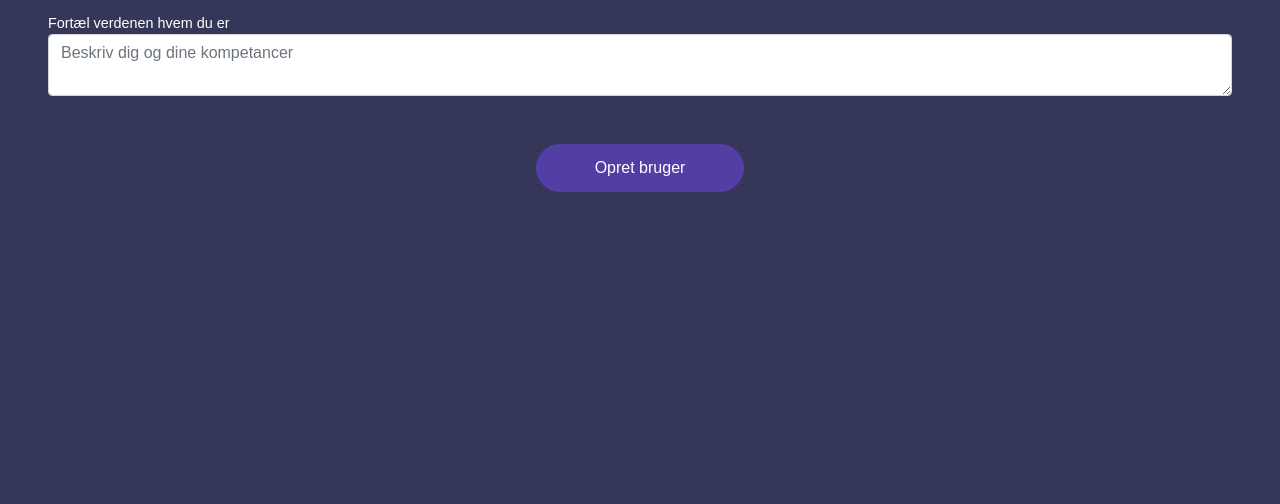
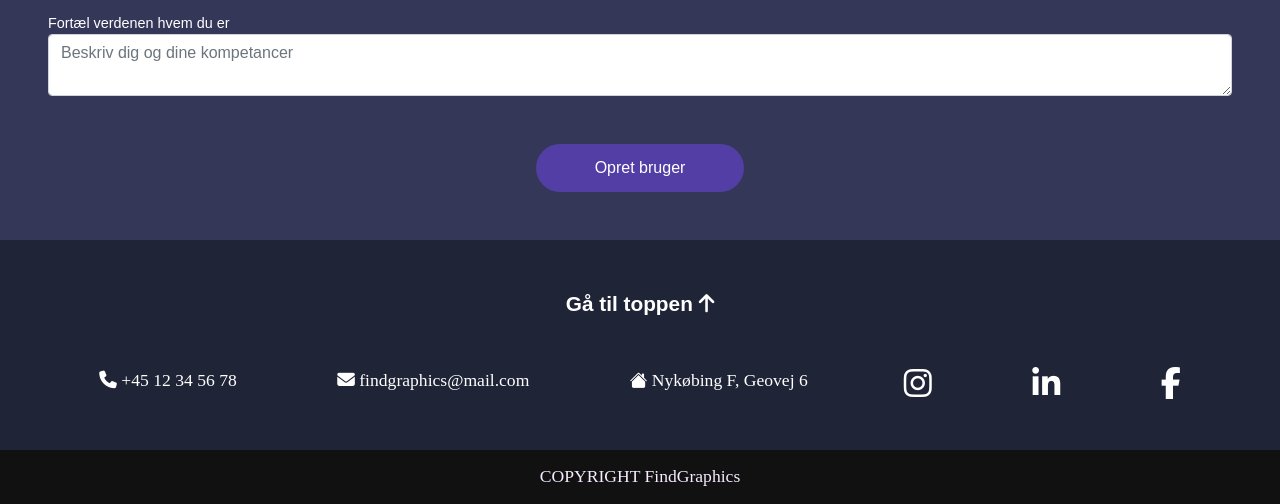
Before and after one commit to Arnsdorf/FindGraphicsChrSigurd, a PHP site: page /insert.php in a window 1280 px wide. Shown: the part 1504-2008 px from the top of the page. Before the commit the page ends 1696 px from the top, so only its background shows below. Run offline with PHP 8.4, Linux system fonts and the light colour scheme; style sheets or scripts are compiled from the project's sources; some libraries are stand-ins or nearby versions; some web fonts are replaced.

Commit message:
Footer tilføjet igen

```diff
--- a/index.html
+++ b/index.html
@@ -268,7 +268,7 @@
 
 <div class="container-fluid footer-small">
 	<div class="row">
-		<h1 class="text-center footer-text m-3">
+		<h1 class="text-center footer-text mt-3 mb-3">
 			COPYRIGHT FindGraphics
 		</h1>
 	</div>
--- a/insert.php
+++ b/insert.php
@@ -91,15 +91,15 @@ if(!empty($_POST["data"])){
             <div class="menu-btn_burger toggle"></div>
         </div>
         <div class="nav-items d-none d-md-block">
-            <a class="p-2 text-decoration-none text-white" href="#">NYHEDER</a>
+            <a class="p-2 text-decoration-none text-white" href="nyheder.html">NYHEDER</a>
             <a class="p-2 text-decoration-none text-white" href="insert.php">OPRET PROFIL</a>
         </div>
     </div>
 
     <div class="col-12 d-md-none">
         <div class="row text-center mx-auto nav nav-items">
-            <a class="col-12 p-5 text-white text-decoration-none" href="#" class="">NYHEDER</a>
-            <a class="col-12 pb-5 text-white text-decoration-none" href="#" class="">OPRET PROFIL</a>
+            <a class="col-12 p-5 text-white text-decoration-none" href="nyheder.html" class="">NYHEDER</a>
+            <a class="col-12 pb-5 text-white text-decoration-none" href="insert.php" class="">OPRET PROFIL</a>
         </div>
     </div>
 </header>
@@ -214,7 +214,49 @@ if(!empty($_POST["data"])){
 
 </form>
 
+<!----------Start på footer------------>
+<div class="footer container-fluid d-none d-md-block box-shadow justify-content-evenly">
+    <div class="row">
+        <div class="col-12 pt-5 text-center">
+            <a class="text-white text-decoration-none forside_underoverskrift" href="#top">Gå til toppen <i class="fas fa-arrow-up"></i></a>
+        </div>
+        <div class="d-flex justify-content-center">
+            <div class="mt-5 mb-5 align-items-center">
+                <a class="mx-xl-5 mx-md-2 text-decoration-none footer-text text-white" href="tel:+4512345678"><i class="fas fa-phone"></i> +45 12 34 56 78</a>
+                <a class="mx-xl-5 mx-md-2 text-decoration-none footer-text text-white" href="mailto:findgraphics@mail.com"><i class="fas fa-envelope"></i> findgraphics@mail.com</a>
+                <a class="mx-xl-5 mx-md-2 text-decoration-none footer-text text-white" href="#"><i class="bi bi-house-fill"></i> Nykøbing F, Geovej 6</a>
+            </div>
+            <div class="mt-5 mb-5 align-items-center">
+                <a class="mx-xl-5 mx-md-2 text-white text-decoration-none footer-text fa fa-brands fa-instagram fa-2x" href="https://www.instagram.com" target="_blank"></a>
+                <a class="mx-xl-5 mx-md-2 text-white text-decoration-none footer-text fa fa-brands fa-linkedin fa-2x" href="https://www.linkedin.com" target="_blank"></a>
+                <a class="mx-xl-5 mx-md-2 text-white text-decoration-none footer-text fa fa-brands fa-facebook fa-2x" href="https://www.facebook.com" target="_blank"></a>
+            </div>
+        </div>
+    </div>
+</div>
 
+<div class="footer container-fluid d-md-none box-shadow">
+    <div class="row text-center justify-content-center">
+        <div class="d-flex flex-column">
+            <a class="text-white text-decoration-none mt-5 forside_overskrift" href="#top">Gå til toppen <i class="fas fa-arrow-up"></i></a>
+            <a class="text-decoration-none text-white mt-5 footer-text" href="tel:+4512345678"><i class="fas fa-phone"></i> +45 12 34 56 78</a>
+            <a class="text-decoration-none text-white mt-5 footer-text" href="mailto:findgraphics@mail.com"><i class="fas fa-envelope"></i> findgraphics@mail.com</a>
+            <a class="text-decoration-none text-white mt-5 footer-text" href="#"><i class="bi bi-house-fill"></i> Nykøbing F, Geovej 6</a>
+            <a class="text-white text-decoration-none mt-5 footer-text fa fa-brands fa-instagram fa-2x" href="https://www.instagram.com" target="_blank"></a>
+            <a class="text-white text-decoration-none mt-5 footer-text fa fa-brands fa-linkedin fa-2x" href="https://www.linkedin.com" target="_blank"></a>
+            <a class="text-white text-decoration-none mt-5 footer-text mb-5 fa fa-brands fa-facebook fa-2x" href="https://www.facebook.com" target="_blank"></a>
+        </div>
+    </div>
+</div>
+
+<div class="container-fluid footer-small">
+    <div class="row">
+        <h1 class="text-center footer-text mt-3 mb-3">
+            COPYRIGHT FindGraphics
+        </h1>
+    </div>
+</div>
+<!----------Slut på footer------------>
 
 <script>
     const toggle = document.querySelector('.toggle');
```
Also changed, not shown: mmdKundeProfil.php (+4 -4 lines).
